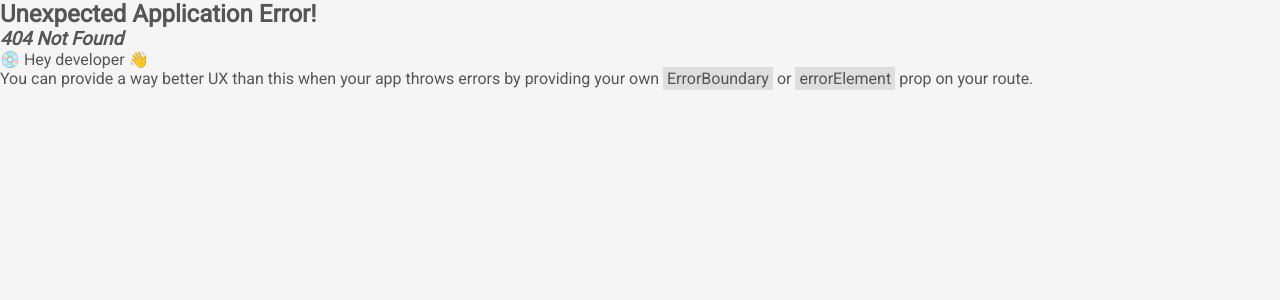
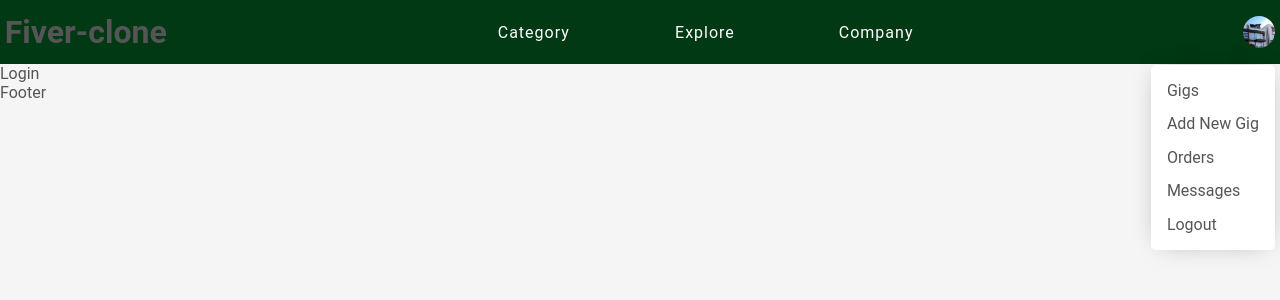
Before and after one commit to micalo-mica/fiver-clone, a React (Vite) app in the folder fiverr/: page /login in a window 1280 px wide. Before the commit this address had no page. Shown: the top 300 px of the page. Built offline with nearby package versions, Linux system fonts and the light colour scheme.

Commit message:
option for profile added

```diff
--- a/fiverr/src/components/Navbar.jsx
+++ b/fiverr/src/components/Navbar.jsx
@@ -2,7 +2,7 @@ import styled from "styled-components";
 import { Link } from "react-router-dom";
 import { AiOutlineMenu } from "react-icons/ai";
 import { FaTimes } from "react-icons/fa";
-// import { useGlobalContext } from "../context/HeaderContext";
+import Pro from "../assets/pro.jpg";
 import { useGlobalContext } from "../context/HeaderContext";
 
 const N = styled.div`
@@ -13,7 +13,8 @@ const N = styled.div`
   /* -webkit-box-shadow: 0px 0px 25px -10px rgba(0, 0, 0, 0.38);
   -moz-box-shadow: 0px 0px 25px -10px rgba(0, 0, 0, 0.38);
   box-shadow: 0px 0px 25px -10px rgba(0, 0, 0, 0.38); */
-  padding: 0.7rem 0rem;
+  /* padding: 0.7rem 0rem; */
+  height: 4rem;
   position: sticky;
   top: 0;
   right: 0;
@@ -34,6 +35,7 @@ const N = styled.div`
   }
 `;
 const NavbarContainer = styled.div`
+  height: 100%;
   display: flex;
   align-items: center;
   justify-content: space-between;
@@ -173,6 +175,77 @@ const JoinBtn = styled.button`
   }
 `;
 
+const Profile = styled.img`
+  height: 2rem;
+  width: 2rem;
+  border-radius: 50%;
+  object-fit: cover;
+  @media (max-width: ${({ theme }) => theme.screens.lg1}) {
+  }
+  @media (max-width: ${({ theme }) => theme.screens.md}) {
+  }
+  @media (max-width: ${({ theme }) => theme.screens.sm3}) {
+  }
+  @media (max-width: ${({ theme }) => theme.screens.sm2}) {
+  }
+  @media (max-width: ${({ theme }) => theme.screens.sm1}) {
+  }
+`;
+
+// profile options
+const ProfileContainer = styled.div`
+  display: flex;
+  align-items: center;
+  gap: 10px;
+  /* position: relative; */
+  @media (max-width: ${({ theme }) => theme.screens.lg1}) {
+  }
+  @media (max-width: ${({ theme }) => theme.screens.md}) {
+  }
+  @media (max-width: ${({ theme }) => theme.screens.sm3}) {
+  }
+  @media (max-width: ${({ theme }) => theme.screens.sm2}) {
+  }
+  @media (max-width: ${({ theme }) => theme.screens.sm1}) {
+  }
+`;
+const ProfileOptions = styled.div`
+  position: absolute;
+  right: 5px;
+  top: 65px;
+  padding: 1rem;
+  background-color: white;
+  border-radius: 0.3rem;
+  display: flex;
+  flex-direction: column;
+  gap: 0.9rem;
+  -webkit-box-shadow: 0px 0px 25px -10px rgba(0, 0, 0, 0.38);
+  -moz-box-shadow: 0px 0px 25px -10px rgba(0, 0, 0, 0.38);
+  box-shadow: 0px 0px 25px -10px rgba(0, 0, 0, 0.38);
+  @media (max-width: ${({ theme }) => theme.screens.lg1}) {
+  }
+  @media (max-width: ${({ theme }) => theme.screens.md}) {
+  }
+  @media (max-width: ${({ theme }) => theme.screens.sm3}) {
+  }
+  @media (max-width: ${({ theme }) => theme.screens.sm2}) {
+  }
+  @media (max-width: ${({ theme }) => theme.screens.sm1}) {
+  }
+`;
+const Options = styled.span`
+  @media (max-width: ${({ theme }) => theme.screens.lg1}) {
+  }
+  @media (max-width: ${({ theme }) => theme.screens.md}) {
+  }
+  @media (max-width: ${({ theme }) => theme.screens.sm3}) {
+  }
+  @media (max-width: ${({ theme }) => theme.screens.sm2}) {
+  }
+  @media (max-width: ${({ theme }) => theme.screens.sm1}) {
+  }
+`;
+
 const ToggleContainer = styled.div`
   color: white;
   background-color: #1dbf73;
@@ -212,6 +285,12 @@ function Navbar() {
     }
   };
 
+  const currentUser = {
+    id: 1,
+    userName: "Micah",
+    isSeller: true,
+  };
+
   return (
     <N onMouseOver={handleSubmenu}>
       <NavbarContainer>
@@ -222,12 +301,12 @@ function Navbar() {
           <ListItems>
             <ListItem>
               <LinkButton className="link-btn" onMouseOver={displaySubmenu}>
-                house for rent
+                category
               </LinkButton>
             </ListItem>
             <ListItem>
               <LinkButton className="link-btn" onMouseOver={displaySubmenu}>
-                house for sell
+                explore
               </LinkButton>
             </ListItem>
             <ListItem>
@@ -238,9 +317,18 @@ function Navbar() {
           </ListItems>
         </Center>
         <RightLinks>
-          <LinkT>sell</LinkT>
-          <LinkT>profile</LinkT>
-          <JoinBtn>join</JoinBtn>
+          {!currentUser.isSeller && <LinkT>Sell</LinkT>}
+          {!currentUser && <JoinBtn>join</JoinBtn>}
+          <ProfileContainer>
+            <Profile src={Pro} />
+            <ProfileOptions>
+              <Options>Gigs</Options>
+              <Options>Add New Gig</Options>
+              <Options>Orders</Options>
+              <Options>Messages</Options>
+              <Options>Logout</Options>
+            </ProfileOptions>
+          </ProfileContainer>
           <ToggleContainer onClick={openSidebar}>
             <AiOutlineMenu />
           </ToggleContainer>
--- a/fiverr/src/static/data.js
+++ b/fiverr/src/static/data.js
@@ -1,26 +1,27 @@
 export const sublinks = [
   {
-    page: "house for rent",
+    page: "category",
     links: [
-      { label: "payment", url: "/products" },
-      { label: "terminal", url: "/products" },
-      { label: "connect", url: "/products" },
+      { label: "programming", url: "/products" },
+      { label: "designing", url: "/products" },
+      { label: "tech", url: "/products" },
     ],
   },
   {
-    page: "house for sell",
+    page: "explore",
     links: [
-      { label: "plugins", url: "/products" },
+      { label: "sell", url: "/products" },
       { label: "libraries", url: "/products" },
-      { label: "help", url: "/products" },
       { label: "billing", url: "/products" },
     ],
   },
   {
     page: "company",
     links: [
+      { label: "help", url: "/products" },
       { label: "about", url: "/products" },
       { label: "customers", url: "/products" },
+      { label: "FQR", url: "/products" },
     ],
   },
 ];
--- a/fiverr/src/styles/global.js
+++ b/fiverr/src/styles/global.js
@@ -11,6 +11,7 @@ const GlobalStyle = createGlobalStyle`
   scroll-behavior: smooth;
   text-decoration: none;
   list-style: none;
+  color: inherit;
 }
 
   body {
```
Also changed, not shown: fiverr/src/App.jsx (+45 -0 lines), fiverr/src/assets/pro.jpg (added).
